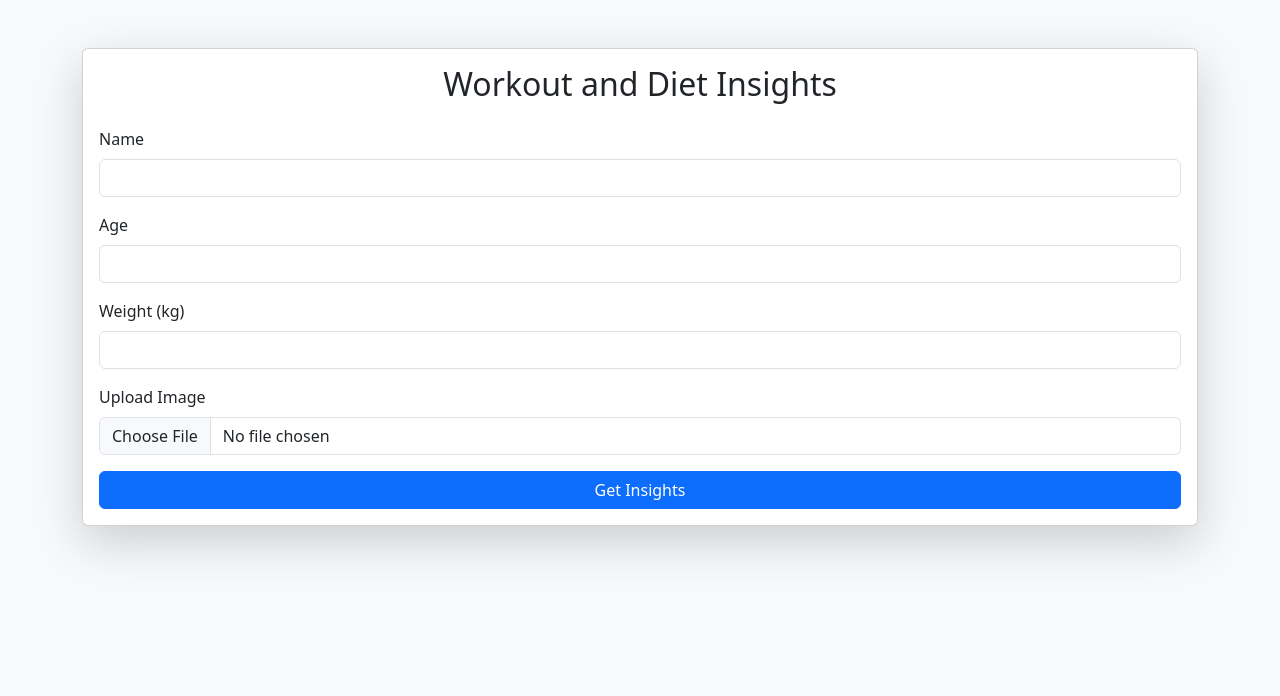
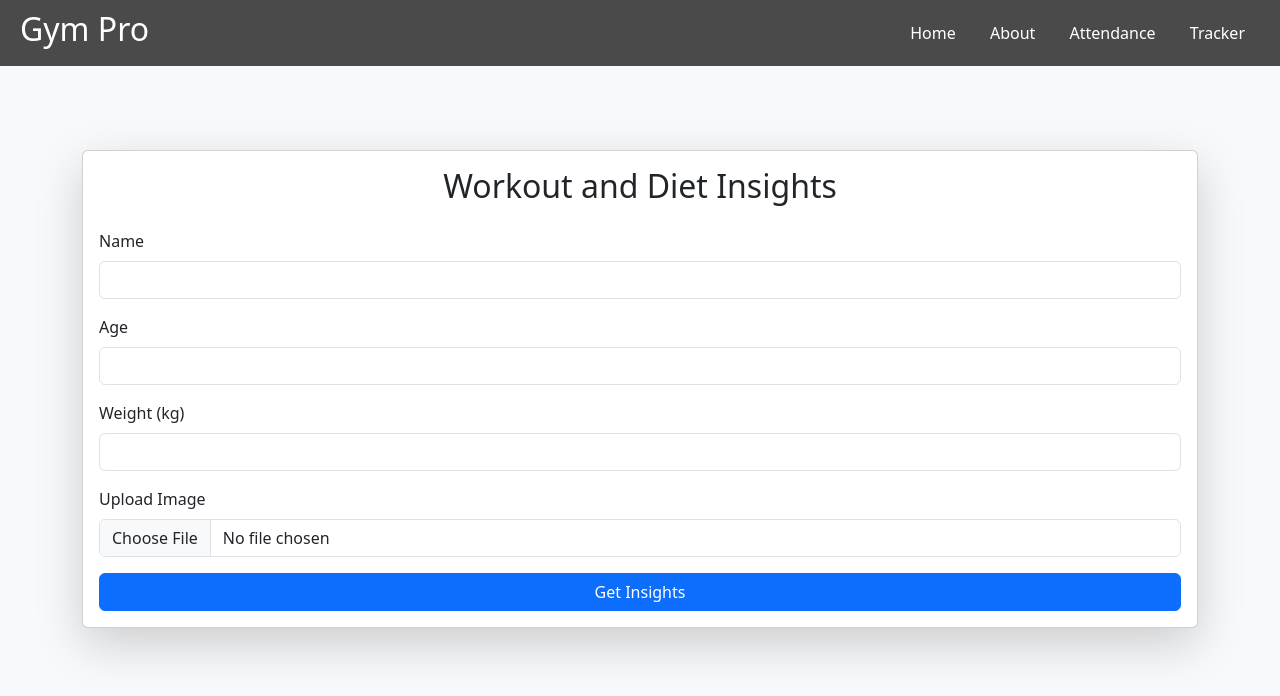
Before and after one commit to Musaib03/Gym_Management, a Django app: page /track in a window 1280 px wide. Shown: the top 696 px of the page. Run offline with Django 5.2, Linux system fonts and the light colour scheme.

Commit message:
navbar added

```diff
--- a/gymapp/templates/gymapp/tracker.html
+++ b/gymapp/templates/gymapp/tracker.html
@@ -39,9 +39,40 @@
             }
         }
     </script>
+    <style>
+        .navbar {
+            display: flex;
+            justify-content: space-between;
+            align-items: center;
+            padding: 10px 20px;
+            background-color: rgba(0, 0, 0, 0.7);
+            color: white;
+            position: fixed;
+            width: 100%;
+            top: 0;
+            z-index: 10;
+        }
+        .navbar a {
+            color: white;
+            text-decoration: none;
+            margin: 0 15px;
+        }
+        .navbar a:hover {
+            text-decoration: underline;
+        }
+    </style>
 </head>
 <body class="bg-light">
-    <div class="container mt-5">
+    <div class="navbar">
+        <h2>Gym Pro</h2>
+        <div>
+            <a href="{% url 'home' %}">Home</a>
+            <a href="{% url 'about' %}">About</a>
+            <a href="{% url 'services' %}">Attendance</a>
+            <a href="{% url 'track' %}">Tracker</a>
+        </div>
+    </div>
+    <div class="container" style="margin-top: 150px;">
         <div class="card shadow-lg">
             <div class="card-body">
                 <h2 class="card-title text-center mb-4">Workout and Diet Insights</h2>
```
